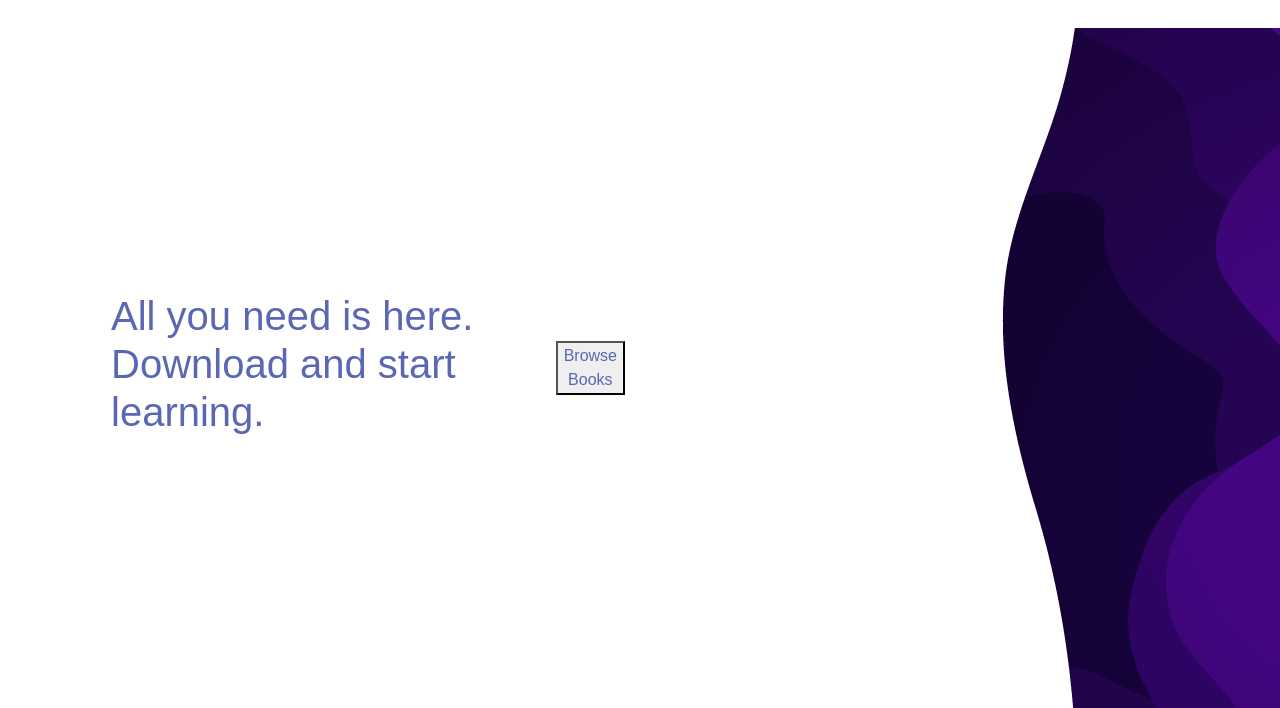
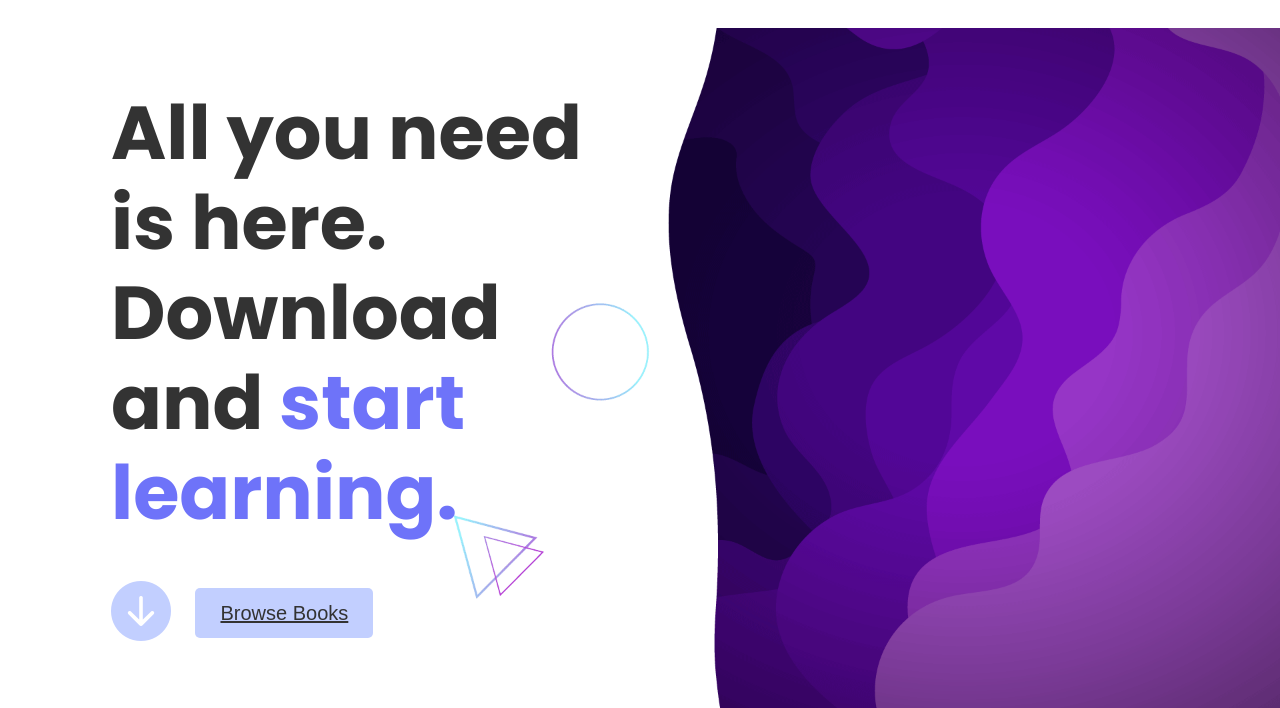
Before and after one commit to sohanthink/embeddedBooks, a plain HTML site: page books.html in a window 1280 px wide. Shown: the part 152-860 px from the top of the page. Drawn offline with nearby package versions, Linux system fonts and the light colour scheme.

Commit message:
banner part ends

```diff
--- a/assets/css/style.css
+++ b/assets/css/style.css
@@ -2483,9 +2483,37 @@ book banner css startshere======================
 
 #banner {
   margin-top: 180px;
-  background-image: url(../images/banner-shape-bg.gif);
+  background-image: url(../images/banner/banner-shape-bg-WITH-SML-SHP.gif);
   height: 85vh;
-}
-#banner .content {
-  height: 85vh;
-}
+  position: relative;
+  background-size: cover;
+}
+#banner .content h1 {
+  font-size: 75px;
+  font-weight: bold;
+  color: #333333;
+  font-family: "Poppins", sans-serif;
+  margin-top: 60px;
+}
+#banner .down {
+  margin-top: 30px;
+}
+#banner .down i {
+  font-size: 60px;
+  color: #c2cfff;
+  display: inline-block;
+  vertical-align: middle;
+}
+#banner .down .button {
+  padding: 10px 25px;
+  font-size: 20px;
+  display: inline-block;
+  vertical-align: middle;
+  margin-left: 20px;
+  border-radius: 5px;
+  background-color: #c2cfff;
+}
+#banner .down .button a {
+  color: #333333;
+  text-decoration: underline;
+}
--- a/books.html
+++ b/books.html
@@ -7,6 +7,10 @@
     <meta name="description" content="Biostealth.ai">
     <meta name="keywords" content="Books, programming books">
     <title>Books</title>
+    <link rel="preconnect" href="https://fonts.googleapis.com">
+    <link rel="preconnect" href="https://fonts.gstatic.com" crossorigin>
+    <link href="https://fonts.googleapis.com/css2?family=Poppins:wght@400;500;600;700;800&display=swap" rel="stylesheet">
+    <link rel="stylesheet" href="https://cdn.jsdelivr.net/npm/bootstrap-icons@1.10.5/font/bootstrap-icons.css">
     <link rel="stylesheet" href="assets/css/all.min.css">
     <link rel="stylesheet" href="assets/css/bootstrap.min.css">
     <link rel="stylesheet" href="assets/css/style.css">
@@ -96,9 +100,13 @@
                 <div class="container">
                     <div class="row">
                         <div class="col-lg-6">
-                            <div class="content d-flex align-items-center">
-                                <h1>All you need is here. Download and start learning.</h1>
-                                <button class="d-block justify-content-start">Browse Books</button>
+                            <div class="content">
+                                <h1>All you need is here. Download and <span style="color: #6E73F9;">start learning.</span></h1>
+                                <div class="down">
+                                    <i class="bi bi-arrow-down-circle-fill"></i>
+                                    <div class="button"><a href="#">Browse Books</a></div>
+                                </div>
+
                             </div>
                         </div>
                     </div>
```
Also changed, not shown: assets/images/banner/banner shape .png (renamed from assets/images/banner shape .png), assets/images/banner/banner shape bg-01.jpg (renamed from assets/images/banner shape bg-01.jpg), assets/images/banner/banner-shape-bg-WITH-SML-SHP.gif (added), assets/images/banner/banner-shape-bg.gif (renamed from assets/images/banner-shape-bg.gif), 2 other files.
